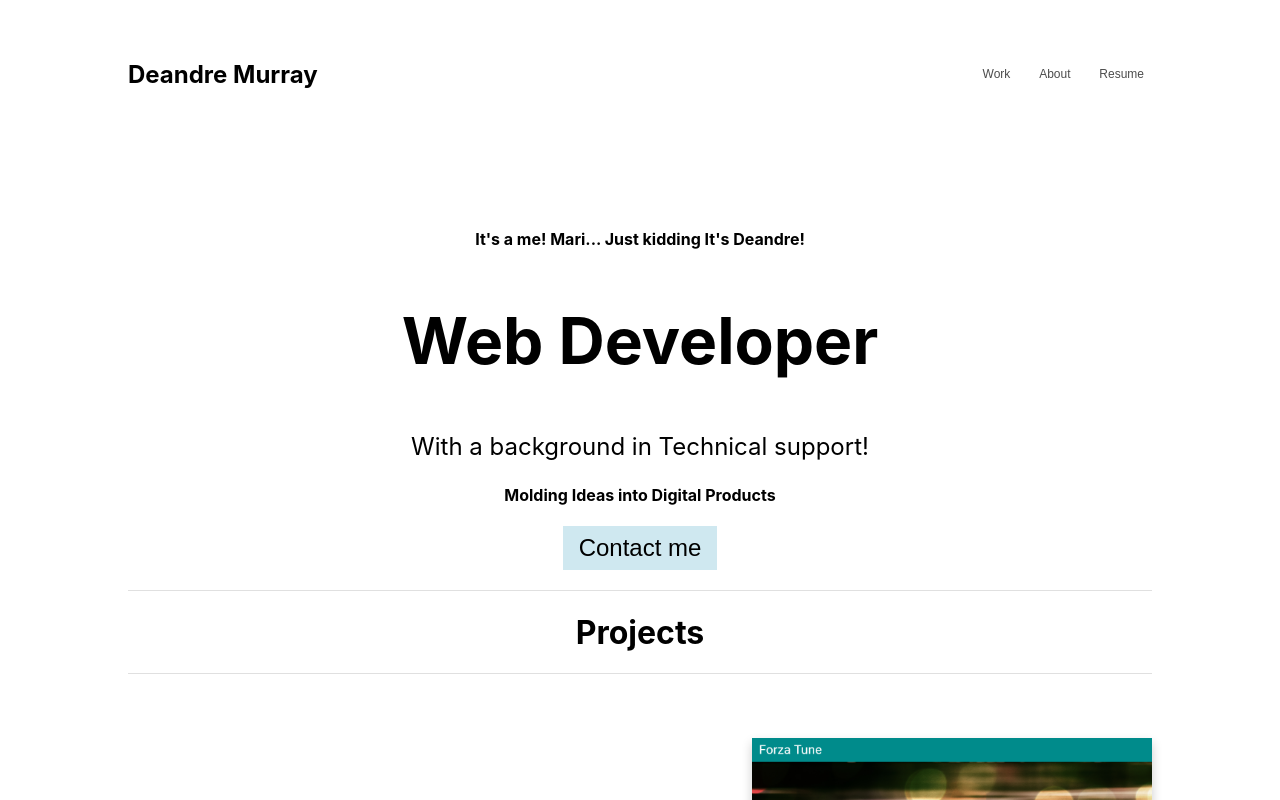
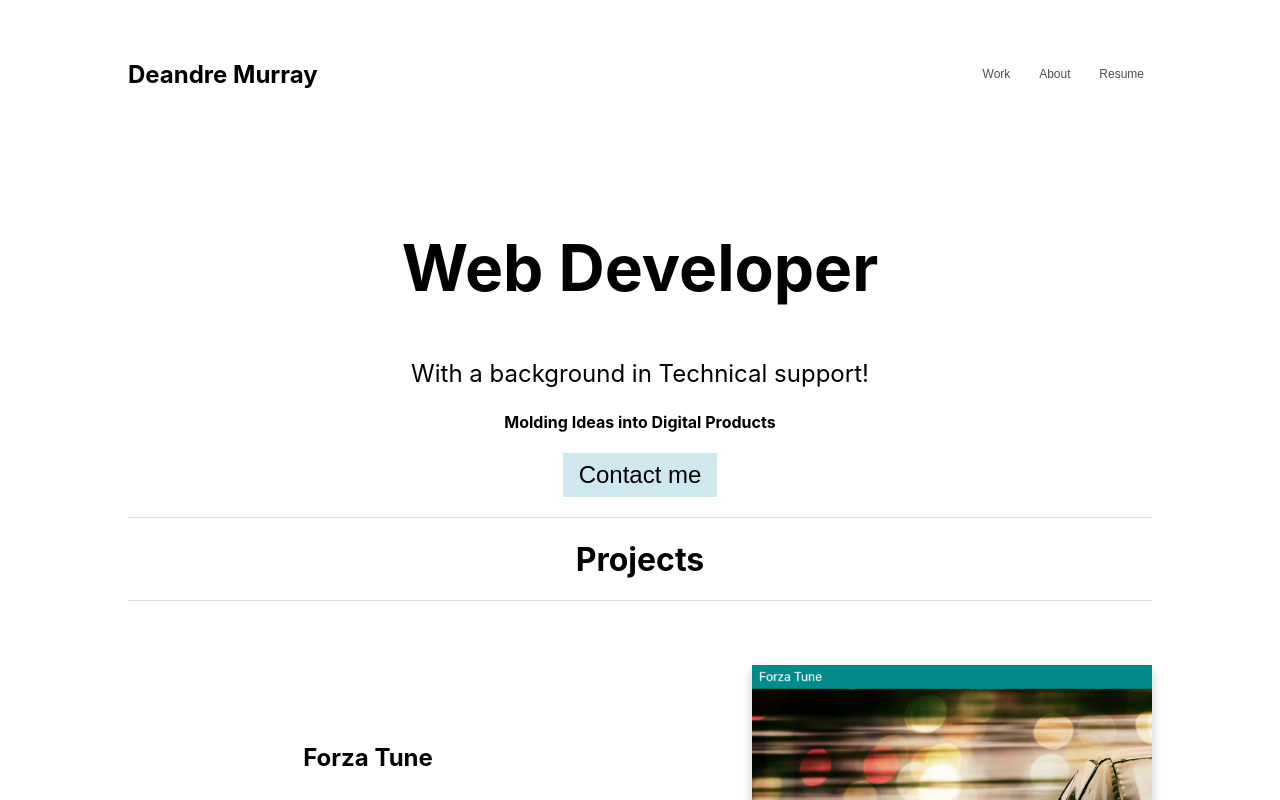
Before and after one commit to murraydeam/didactic-dollop, a React (Create React App) app: page / in a window 1280 px wide. Shown: the top 800 px of the page. Built offline with nearby package versions, Linux system fonts and the light colour scheme.

Commit message:
Hero Updated

```diff
--- a/src/components/Hero/Hero.js
+++ b/src/components/Hero/Hero.js
@@ -23,9 +23,6 @@ const Hero = () => {
   }, []);
   return (
     <div className="section">
-      <div className="sub-header fadeIn">
-        <h4>It's a me! Mari... Just kidding It's Deandre!</h4>
-      </div>
       <HeaderContainer className="header fadeInTwo">
         <h2>Web Developer</h2>
         <p className="fadeInThree">With a background in Technical support!</p>
```
Also changed, not shown: 1 other file (tests, documents, lock files or other folders).
